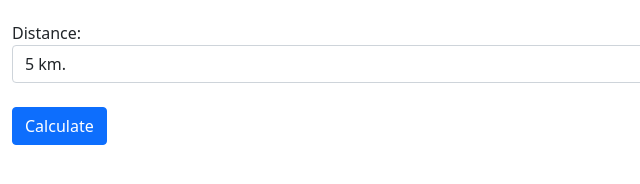
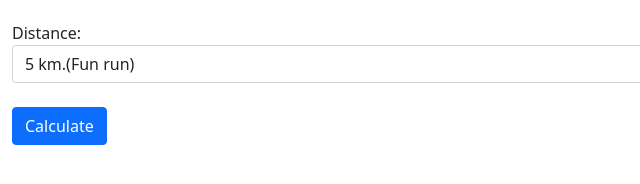
Before and after one commit to KHE2MP/ex4a, a plain HTML site: page index.html in a window 1280 px wide. Shown: the part 308-492 px from the top of the page, 0-640 px from the left. Drawn offline with nearby package versions, Linux system fonts and the light colour scheme.

Commit message:
edit files

```diff
--- a/index.html
+++ b/index.html
@@ -21,10 +21,10 @@
 		  <div class="form-group">
 			<label for="tem">Distance:</label>
 			<select class="form-select" aria-label="Default select example" id="dist">
-			  <option value="5">5 km.</option>
-			  <option value="10">10 km.</option>
-			  <option value="21">21 km.</option>
-			  <option value="42">42 km.</option>
+			  <option value="5">5 km.(Fun run)</option>
+			  <option value="10">10 km.(Mini)</option>
+			  <option value="21">21 km.(Half)</option>
+			  <option value="42">42 km.(Fun)</option>
 			</select>
 		  </div>
 		  <br><button type="button" class="btn btn-primary">Calculate</button>
```
